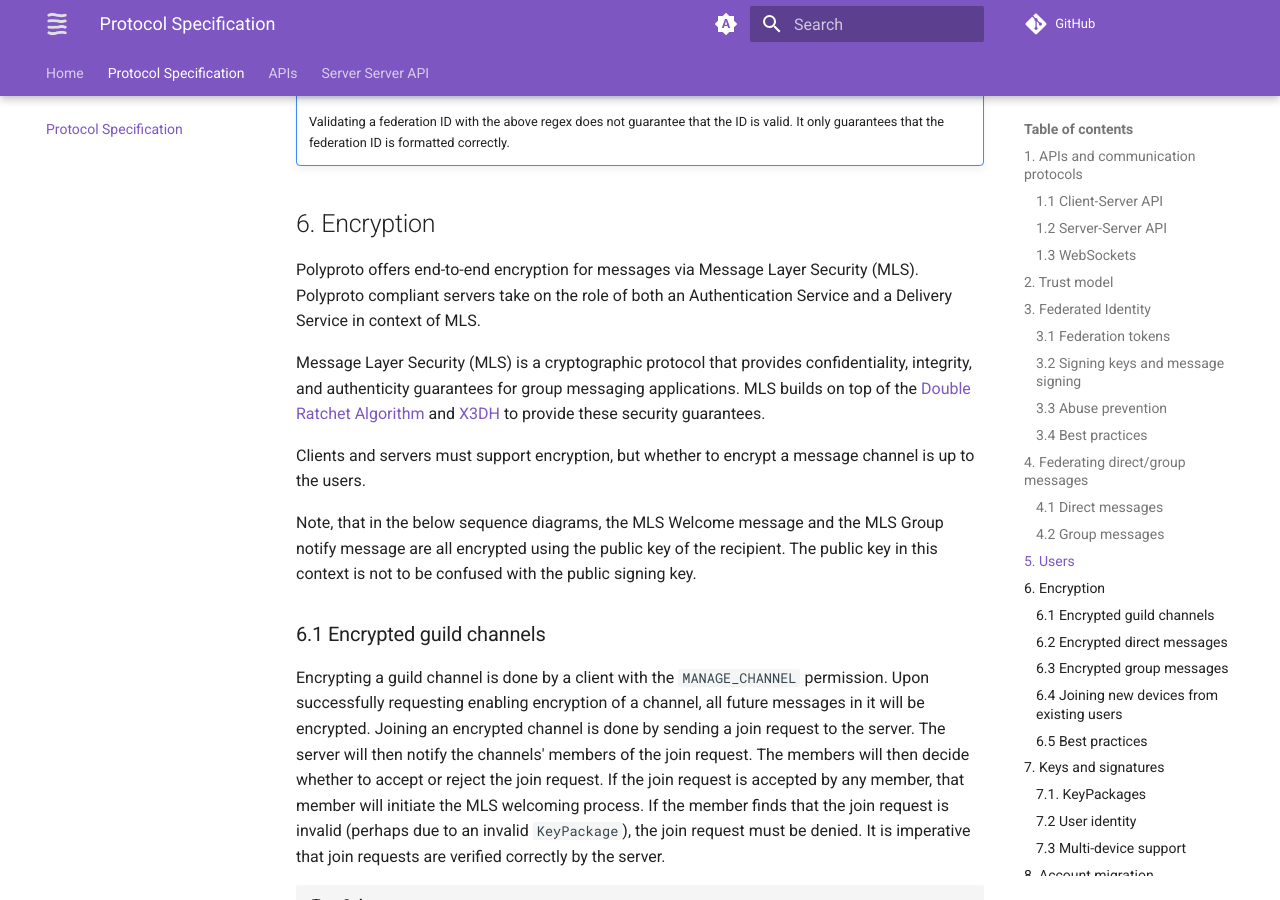
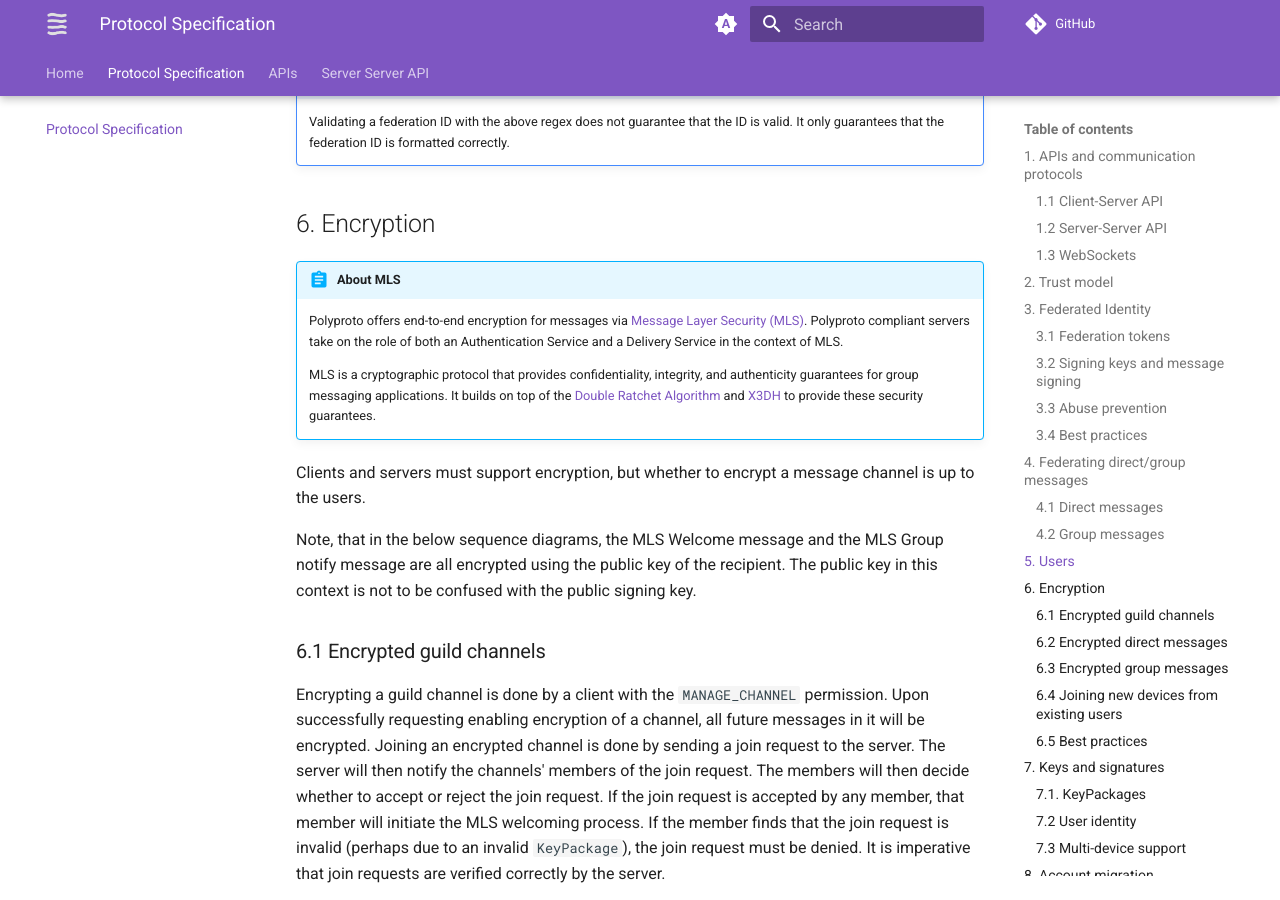
Before and after one commit to polyphony-chat/docs, an MkDocs documentation site: the page built from docs/specification.md, in a window 1280 px wide and 900 px high, scrolled down 7418 px. Built offline with MkDocs 1.6.1 and Material for MkDocs 9.7.7, drawn with Linux system fonts in a browser that asks for light colours; plug-ins that fetch from the network failed and are left out; comment, search, counter and statistics services are not loaded.

Commit message:
Move MLS information in section 6 to abstract

```diff
--- a/SPECIFICATION.md
+++ b/SPECIFICATION.md
@@ -235,9 +235,11 @@ The following regex can be used to validate user IDs: `\b([A-Z0-9._%+-]+)@([A-Z0
 
 ## 6. Encryption
 
-Polyproto offers end-to-end encryption for messages via Message Layer Security (MLS). Polyproto compliant servers take on the role of both an Authentication Service and a Delivery Service in context of MLS.
+!!! abstract "About MLS"
 
-Message Layer Security (MLS) is a cryptographic protocol that provides confidentiality, integrity, and authenticity guarantees for group messaging applications. MLS builds on top of the [Double Ratchet Algorithm](https://signal.org/docs/specifications/doubleratchet/) and [X3DH](https://signal.org/docs/specifications/x3dh/) to provide these security guarantees.
+    Polyproto offers end-to-end encryption for messages via [Message Layer Security (MLS)](https://messaginglayersecurity.rocks/). Polyproto compliant servers take on the role of both an Authentication Service and a Delivery Service in the context of MLS.
+
+    MLS is a cryptographic protocol that provides confidentiality, integrity, and authenticity guarantees for group messaging applications. It builds on top of the [Double Ratchet Algorithm](https://signal.org/docs/specifications/doubleratchet/) and [X3DH](https://signal.org/docs/specifications/x3dh/) to provide these security guarantees.
 
 Clients and servers must support encryption, but whether to encrypt a message channel is up to the users.
 
```
